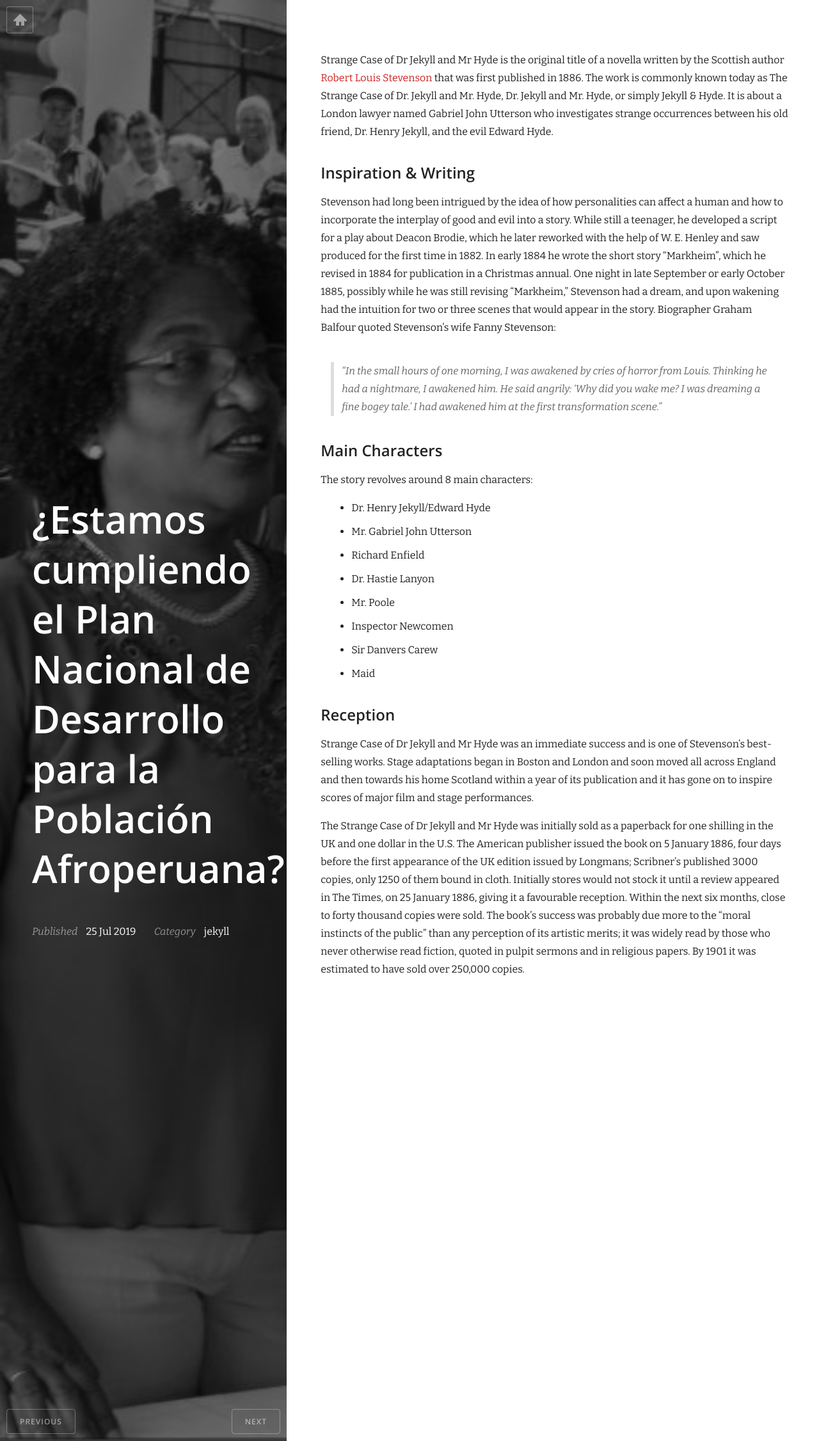
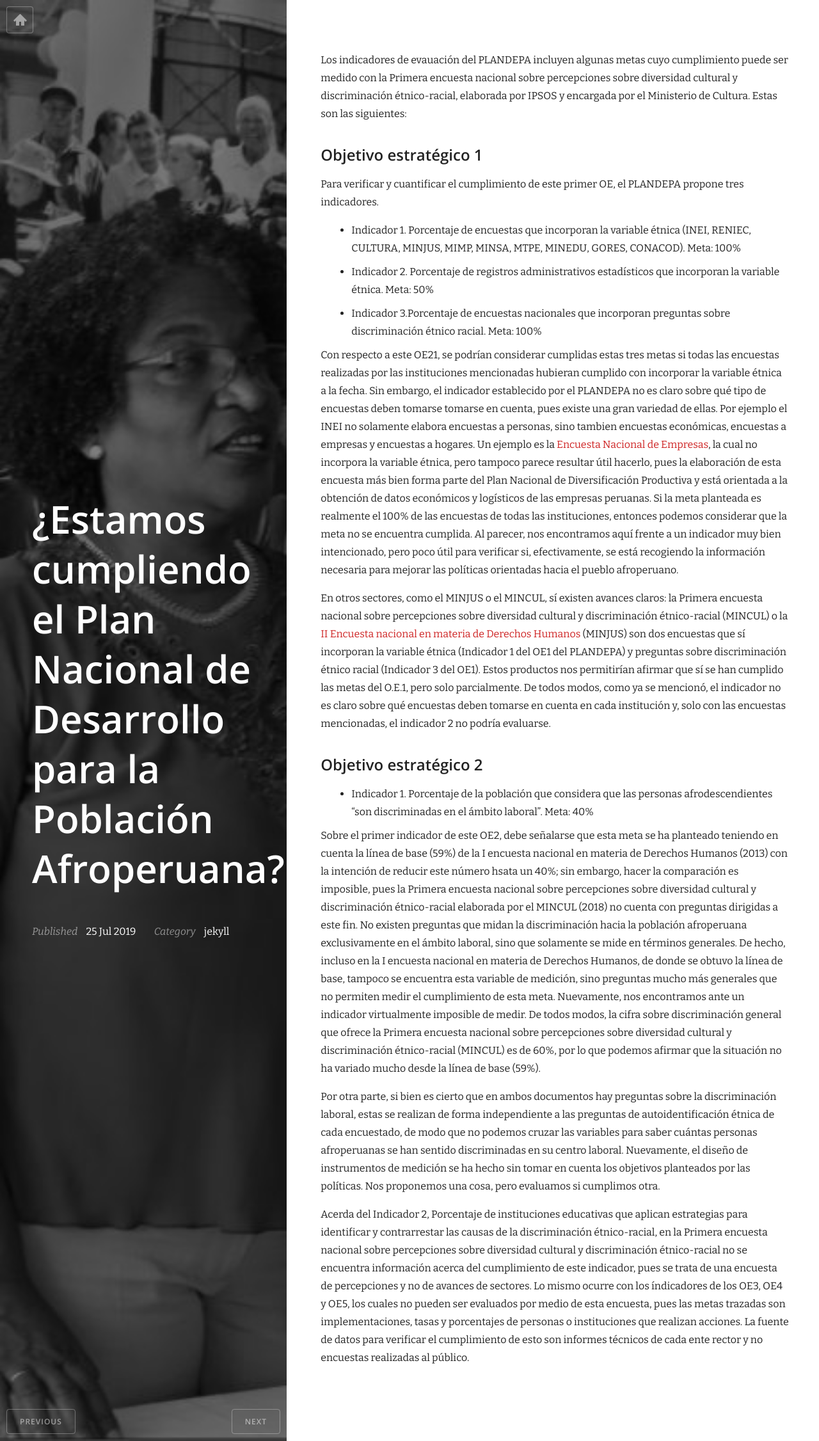
Before and after one commit to hfarfanreto/politicas_publicas, a Jekyll site: the page built from _posts/2019-07-25-cumplimos-el-plandepa.md, in a window 1280 px wide. Shown: the whole page at 64% size. Built offline with Jekyll 4.4.1, drawn with Linux system fonts in a browser that asks for light colours; nearby versions of some CDN libraries.

Commit message:
Update 2019-07-25-cumplimos-el-plandepa.md

```diff
--- a/_posts/2019-07-25-cumplimos-el-plandepa.md
+++ b/_posts/2019-07-25-cumplimos-el-plandepa.md
@@ -6,29 +6,26 @@ categories: jekyll
 featured_image: /images/plandepa1.jpg
 ---
 
-Strange Case of Dr Jekyll and Mr Hyde is the original title of a novella written by the Scottish author [Robert Louis Stevenson]() that was first published in 1886. The work is commonly known today as The Strange Case of Dr. Jekyll and Mr. Hyde, Dr. Jekyll and Mr. Hyde, or simply Jekyll & Hyde. It is about a London lawyer named Gabriel John Utterson who investigates strange occurrences between his old friend, Dr. Henry Jekyll, and the evil Edward Hyde.
+Los indicadores de evauación del PLANDEPA incluyen algunas metas cuyo cumplimiento puede ser medido con la Primera encuesta nacional sobre percepciones sobre diversidad cultural y discriminación étnico-racial, elaborada por IPSOS y encargada por el Ministerio de Cultura. Estas son las siguientes:
 
-## Inspiration & Writing
+## Objetivo estratégico 1
 
-Stevenson had long been intrigued by the idea of how personalities can affect a human and how to incorporate the interplay of good and evil into a story. While still a teenager, he developed a script for a play about Deacon Brodie, which he later reworked with the help of W. E. Henley and saw produced for the first time in 1882. In early 1884 he wrote the short story "Markheim", which he revised in 1884 for publication in a Christmas annual. One night in late September or early October 1885, possibly while he was still revising "Markheim," Stevenson had a dream, and upon wakening had the intuition for two or three scenes that would appear in the story. Biographer Graham Balfour quoted Stevenson's wife Fanny Stevenson:
+Para verificar y cuantificar el cumplimiento de este primer OE, el PLANDEPA propone tres indicadores.
 
-> "In the small hours of one morning, I was awakened by cries of horror from Louis. Thinking he had a nightmare, I awakened him. He said angrily: 'Why did you wake me? I was dreaming a fine bogey tale.' I had awakened him at the first transformation scene."
+* Indicador 1. Porcentaje de encuestas que incorporan la variable étnica (INEI, RENIEC, CULTURA, MINJUS, MIMP, MINSA, MTPE, MINEDU, GORES, CONACOD). Meta: 100%
+* Indicador 2. Porcentaje de registros administrativos estadísticos que incorporan la variable étnica. Meta: 50%
+* Indicador 3.Porcentaje de encuestas nacionales que incorporan preguntas sobre discriminación étnico racial. Meta: 100%
 
-## Main Characters
+Con respecto a este OE21, se podrían considerar cumplidas estas tres metas si *todas* las encuestas realizadas por las instituciones mencionadas hubieran cumplido con incorporar la variable étnica a la fecha. Sin embargo, el indicador establecido por el PLANDEPA no es claro sobre qué tipo de encuestas deben tomarse tomarse en cuenta, pues existe una gran variedad de ellas. Por ejemplo el INEI no solamente elabora encuestas a personas, sino tambien encuestas económicas, encuestas a empresas y encuestas a hogares. Un ejemplo es la [Encuesta Nacional de Empresas](https://www.inei.gob.pe/encuesta-nacional-empresas-2020/), la cual no incorpora la variable étnica, pero tampoco parece resultar útil hacerlo, pues la elaboración de esta encuesta más bien forma parte del Plan Nacional de Diversificación Productiva y está orientada a la obtención de datos económicos y logísticos de las empresas peruanas. Si la meta planteada es realmente el 100% de las encuestas de todas las instituciones, entonces podemos considerar que la meta no se encuentra cumplida. Al parecer, nos encontramos aquí frente a un indicador muy bien intencionado, pero poco útil para verificar si, efectivamente, se está recogiendo la información necesaria para mejorar las políticas orientadas hacia el pueblo afroperuano.
 
-The story revolves around **8 main characters**:
+En otros sectores, como el MINJUS o el MINCUL, sí existen avances claros: la *Primera encuesta nacional sobre percepciones sobre diversidad cultural y discriminación étnico-racial* (MINCUL) o la [II Encuesta nacional  en materia de Derechos Humanos](https://observatorioderechoshumanos.minjus.gob.pe/wp-content/uploads/2020/07/2.-Resumen-ejecutivo-de-la-II-Encuesta-Nacional-de-Derechos-Humanos.pdf) (MINJUS) son dos encuestas que sí incorporan la variable étnica (Indicador 1 del OE1 del PLANDEPA) y preguntas sobre discriminación étnico racial (Indicador 3 del OE1). Estos productos nos permitirían afirmar que sí se han cumplido las metas del O.E.1, pero solo parcialmente. De todos modos, como ya se mencionó, el indicador no es claro sobre qué encuestas deben tomarse en cuenta en cada institución y, solo con las encuestas mencionadas, el indicador 2 no podría evaluarse.
 
-- Dr. Henry Jekyll/Edward Hyde
-- Mr. Gabriel John Utterson
-- Richard Enfield
-- Dr. Hastie Lanyon
-- Mr. Poole
-- Inspector Newcomen
-- Sir Danvers Carew
-- Maid
+## Objetivo estratégico 2
 
-## Reception
+* Indicador 1. Porcentaje de la población que considera que las personas afrodescendientes “son discriminadas en el ámbito laboral”. Meta: 40%
 
-Strange Case of Dr Jekyll and Mr Hyde was an immediate success and is one of Stevenson's best-selling works. Stage adaptations began in Boston and London and soon moved all across England and then towards his home Scotland within a year of its publication and it has gone on to inspire scores of major film and stage performances.
+Sobre el primer indicador de este OE2, debe señalarse que esta meta se ha planteado teniendo en cuenta la línea de base (59%) de la  *I encuesta nacional  en materia de Derechos Humanos* (2013) con la intención de reducir este número hsata un 40%; sin embargo, hacer la comparación es imposible, pues la *Primera encuesta nacional sobre percepciones sobre diversidad cultural y discriminación étnico-racial* elaborada por el MINCUL (2018) no cuenta con preguntas dirigidas a este fin. No existen preguntas que midan la discriminación hacia la población afroperuana exclusivamente en el ámbito laboral, sino que solamente se mide en términos generales. De hecho, incluso en la *I encuesta nacional  en materia de Derechos Humanos*, de donde se obtuvo la línea de base,  tampoco se encuentra esta variable de medición, sino preguntas mucho más generales que no permiten medir el cumplimiento de esta meta. Nuevamente, nos encontramos ante un indicador virtualmente imposible de medir. De todos modos, la cifra sobre discriminación general que ofrece la *Primera encuesta nacional sobre percepciones sobre diversidad cultural y discriminación étnico-racial* (MINCUL) es de 60%, por lo que podemos afirmar que la situación no ha variado mucho desde la línea de base (59%).
 
-The Strange Case of Dr Jekyll and Mr Hyde was initially sold as a paperback for one shilling in the UK and one dollar in the U.S. The American publisher issued the book on 5 January 1886, four days before the first appearance of the UK edition issued by Longmans; Scribner's published 3000 copies, only 1250 of them bound in cloth. Initially stores would not stock it until a review appeared in The Times, on 25 January 1886, giving it a favourable reception. Within the next six months, close to forty thousand copies were sold. The book's success was probably due more to the "moral instincts of the public" than any perception of its artistic merits; it was widely read by those who never otherwise read fiction, quoted in pulpit sermons and in religious papers. By 1901 it was estimated to have sold over 250,000 copies.
+Por otra parte, si bien es cierto que en ambos documentos hay preguntas sobre la discriminación laboral, estas se realizan de forma independiente a las preguntas de autoidentificación étnica de cada encuestado, de modo que no podemos cruzar las variables para saber cuántas personas afroperuanas se han sentido discriminadas en su centro laboral. Nuevamente, el diseño de instrumentos de medición se ha hecho sin tomar en cuenta los objetivos planteados por las políticas. Nos proponemos una cosa, pero evaluamos si cumplimos otra.
+
+Acerda del Indicador 2, Porcentaje de instituciones educativas que aplican estrategias para identificar y contrarrestar las causas de la discriminación étnico-racial, en la *Primera encuesta nacional sobre percepciones sobre diversidad cultural y discriminación étnico-racial* no se encuentra información acerca del cumplimiento de este indicador, pues se trata de una encuesta de percepciones y no de avances de sectores. Lo mismo ocurre con los índicadores de los OE3, OE4 y OE5, los cuales no pueden ser evaluados por medio de esta encuesta, pues las metas trazadas son implementaciones, tasas y porcentajes de  personas o instituciones que realizan acciones. La fuente de datos para verificar el cumplimiento de esto son informes técnicos de cada ente rector y no encuestas realizadas al público.
```
